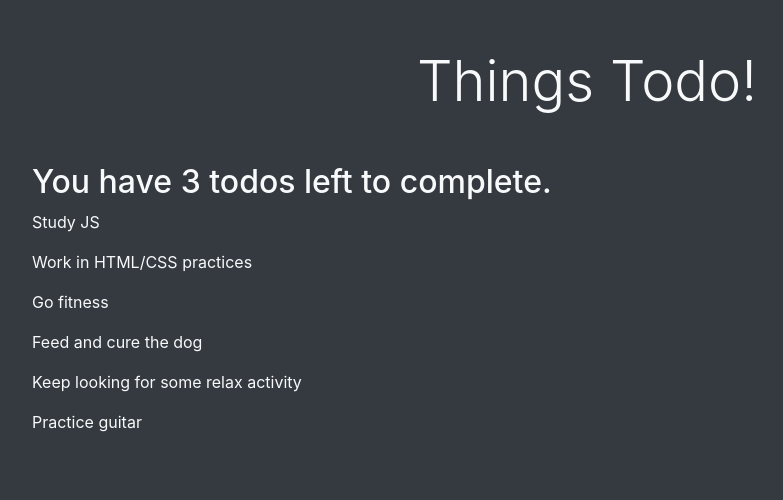
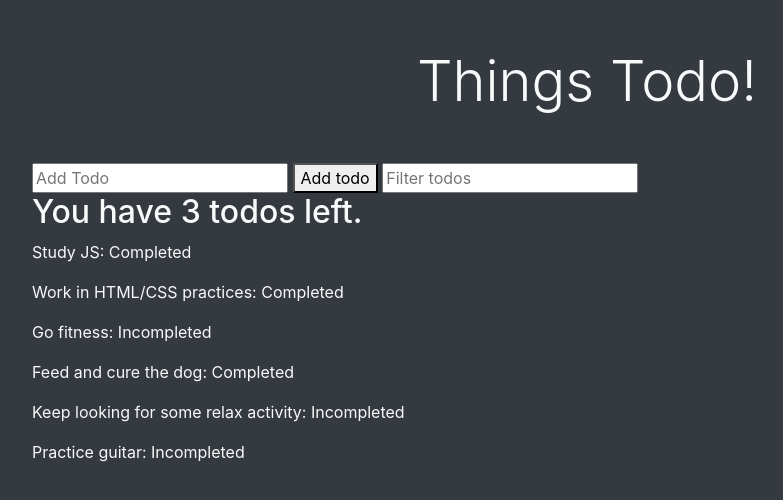
Before and after one commit to Patricio-Ra/todo-app, a plain HTML site: page index.html in a window 1280 px wide. Shown: the whole page, without its empty margins (53-836 px from the left). Drawn offline with nearby package versions, Linux system fonts and the light colour scheme.

Commit message:
Filter feature

```diff
--- a/index.html
+++ b/index.html
@@ -2,13 +2,18 @@
 <html lang="en">
   <head>
     <meta charset="UTF-8" />
-    <meta name="viewport" content="width=device-width, initial-scale=1.0" />
-    <meta http-equiv="X-UA-Compatible" content="ie=edge" />
+    <meta name="viewport" content="width=device-width, initial-scale=1.0">
+    <meta http-equiv="X-UA-Compatible" content="ie=edge">
     <link rel="stylesheet" href="https://stackpath.bootstrapcdn.com/bootstrap/4.3.1/css/bootstrap.min.css"/>
     <title>TODO APP</title>
   </head>
+
   <body class="container bg-dark text-light">
     <h1 class="display-4 text-center my-5">Things Todo!</h1>
+    <input id="new-todo" type="text" placeholder="Add Todo">
+    <button id="add-todo">Add todo</button>
+    <input id="filter-todos" type="text" placeholder="Filter todos">
+    <div id="todos"></div>
     <script src="https://code.jquery.com/jquery-3.3.1.slim.min.js"></script>
     <script src="https://cdnjs.cloudflare.com/ajax/libs/popper.js/1.14.7/umd/popper.min.js"></script>
     <script src="https://stackpath.bootstrapcdn.com/bootstrap/4.3.1/js/bootstrap.min.js"></script>
--- a/resources/js/todo-app.js
+++ b/resources/js/todo-app.js
@@ -20,24 +20,59 @@ const todos = [{
   completed: false
 }];
 
-const incompletedTodos = todos.filter(todo => {
-  return !todo.completed;
-});
-const summary = document.createElement('h2');
-summary.textContent = `You have ${incompletedTodos.length} todos left to complete.`;
-document.querySelector('body').appendChild(summary);
+const filters = {
+  searchText: ''
+}
+
+
+// Add Todo input.
+document.querySelector('#new-todo').addEventListener('input', (e) => console.log(e.target.value));
+
+document.querySelector('#add-todo').addEventListener('click', (e) => console.log('TODO added!'));
+
+
+// Filter Todos Input.
+document.querySelector('#filter-todos').addEventListener('input', (e) => {
+  filters.searchText = e.target.value;
+  renderTodos(todos, filters);
+})
+
+
+// Render Todos & Todos left.
+const renderTodos = function (todos, filters) {
+  // Todos.
+  const filteredTodos = todos.filter(todo => {
+    return todo.text.toLowerCase().includes(filters.searchText.toLowerCase());
+  });
+
+  // Clean the container.
+  document.querySelector('#todos').innerHTML = '';
+
+  // Todos left.
+  const incompletedTodos = filteredTodos.filter(todo => {
+    return !todo.completed;
+  });
+
+  // Render Todos left.
+  const summary = document.createElement('h2');
+  summary.textContent = `You have ${incompletedTodos.length} todos left.`;
+  document.querySelector('#todos').appendChild(summary);
+
+  // Render Todos.
+  filteredTodos.forEach(todo => {
+    let todoElement = document.createElement('p');
+    todoElement.textContent = `${todo.text}: ${todo.completed ? 'Completed' : 'Incompleted'}`;
+    document.querySelector('#todos').appendChild(todoElement);
+  });
+}
+
+renderTodos(todos, filters);
+
 
 // let incompletedTodosNum = 0;
 // const incompletedTodos = todos.forEach(todo => {
 //   !todo.completed ? incompletedTodosNum += 1 : incompletedTodosNum += 0;
 // });
-
-todos.forEach(todo => {
-  let todoP = document.createElement('p');
-  todoP.textContent = todo.text;
-  document.querySelector('body').appendChild(todoP);
-});
-
 
 
 
```
